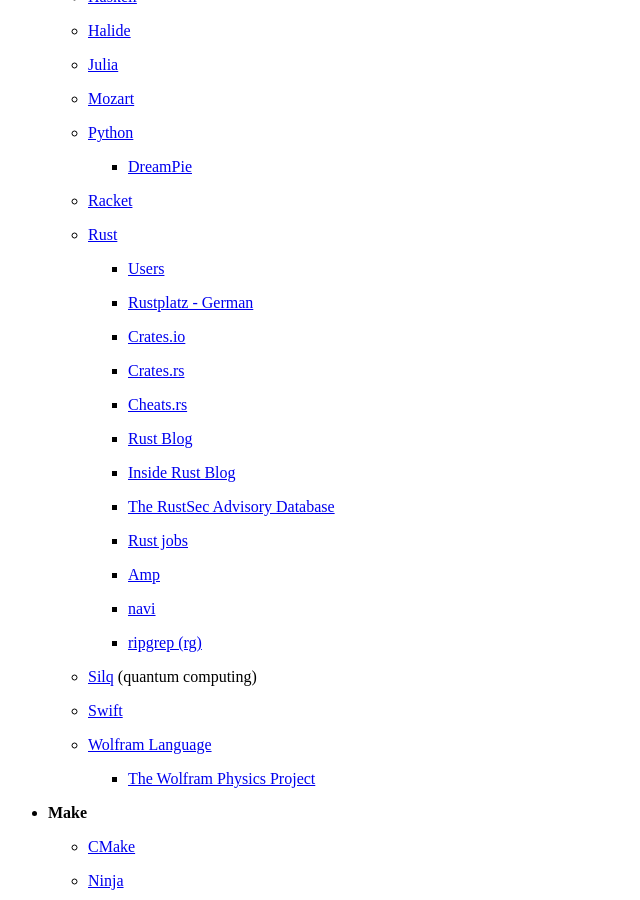
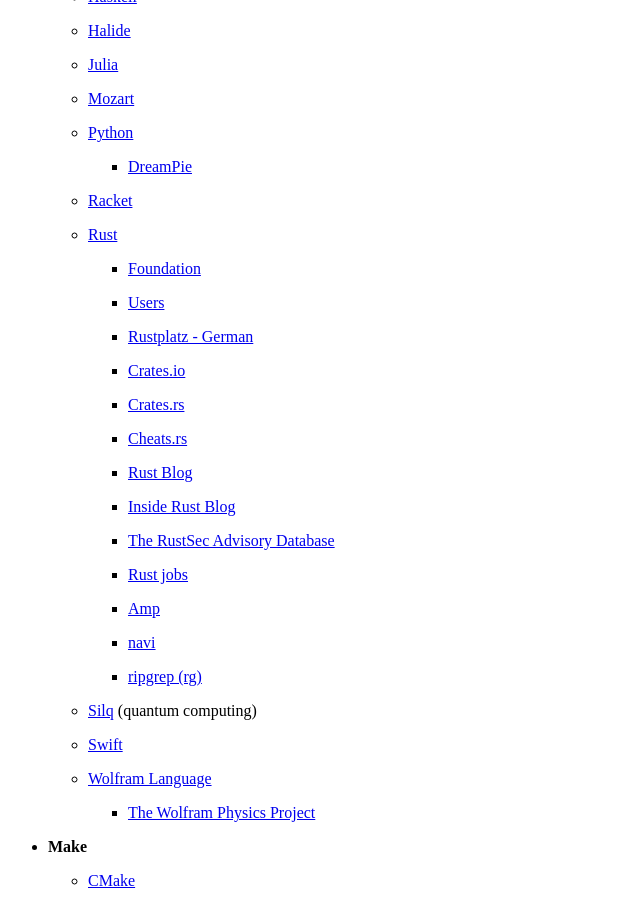
Before and after one commit to wahn/jan_walter_org, a Jekyll site: the page built from links/index.md, in a window 1280 px wide and 900 px high, scrolled down 6177 px. Shown: the whole window, without its empty margins (0-640 px from the left). Built offline with Jekyll 4.4.1, drawn with Linux system fonts in a browser that asks for light colours; Markdown is read by kramdown in place of the engine named in the settings.

Commit message:
Add link to Rust Foundation.

```diff
--- a/links/index.md
+++ b/links/index.md
@@ -405,6 +405,8 @@
 
     - [Rust](https://www.rust-lang.org)
 
+        + [Foundation](https://foundation.rust-lang.org)
+
         + [Users](https://users.rust-lang.org)
 
         + [Rustplatz - German](https://www.rustplatz.de)
```
